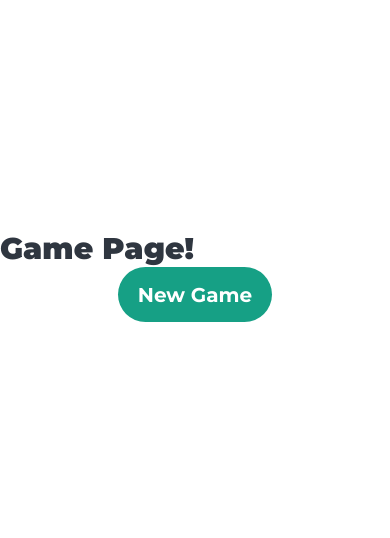
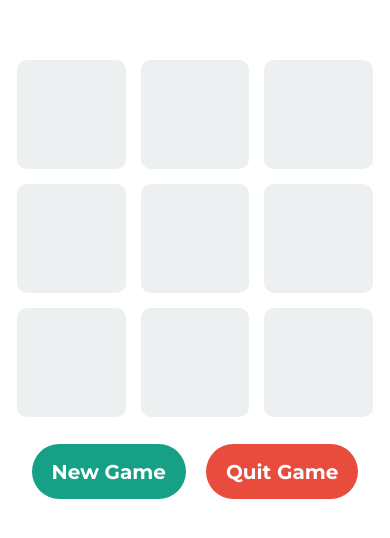
Before and after one commit to nrzky/tic-tac-toe, a React Native app: screen /Game in a window 390 px wide. Shown: the part 146-684 px from the top of the page. Built offline with nearby package versions, Linux system fonts and the light colour scheme.

Commit message:
Improve Board component

```diff
--- a/src/components/Touchable/Touchable.tsx
+++ b/src/components/Touchable/Touchable.tsx
@@ -39,7 +39,7 @@ const Touchable: React.FC<TouchableProps> = ({
   return (
     <StyledTouchable
       {...props}
-      style={[style, { transform: [{ scale: offset }] }]}
+      style={[{ transform: [{ scale: offset }] }, style]}
       activeOpacity={activeOpacity}
       onPressIn={handlePressIn}
       onPressOut={handlePressOut}
--- a/src/themes/PrimaryTheme.tsx
+++ b/src/themes/PrimaryTheme.tsx
@@ -9,6 +9,7 @@ const PrimaryTheme: DefaultTheme = {
     background: '#ffffff',
     title: '#2f3640',
     subtitle: '#535c68',
+    board: '#ecf0f1',
     transparent: 'transparent',
   },
 };
--- a/src/types/styled.d.ts
+++ b/src/types/styled.d.ts
@@ -10,6 +10,7 @@ declare module 'styled-components' {
       background: string;
       title: string;
       subtitle: string;
+      board: string;
       transparent: string;
     };
   }
--- /dev/null
+++ b/src/views/Game/Board.tsx
@@ -0,0 +1,26 @@
+import * as React from 'react';
+
+import { StyledBoardContainer, StyledBoardTitle } from './Game.styled';
+import { BoardProps } from './Game.types';
+
+const Board: React.FC<BoardProps> = ({
+  style,
+  type,
+  isFinished = false,
+  ...props
+}) => {
+  return (
+    <StyledBoardContainer
+      {...props}
+      style={[style]}
+      type={type}
+      isFinished={isFinished}
+    >
+      <StyledBoardTitle type={type} isFinished={isFinished} font="Black">
+        {type}
+      </StyledBoardTitle>
+    </StyledBoardContainer>
+  );
+};
+
+export default Board;
--- /dev/null
+++ b/src/views/Game/Game.helpers.tsx
@@ -0,0 +1,28 @@
+import { GetBoardTitleColor } from './Game.types';
+
+export const getBoardColors: GetBoardTitleColor = (params) => {
+  const result: { backgroundColor: string; textColor: string } = {
+    backgroundColor: params.colors.board,
+    textColor: 'transparent',
+  };
+
+  if (params.type === 'X') {
+    result.textColor = params.isFinished
+      ? params.colors.white
+      : params.colors.primary;
+    result.backgroundColor = params.isFinished
+      ? params.colors.primary
+      : params.colors.board;
+  }
+
+  if (params.type === 'O') {
+    result.textColor = params.isFinished
+      ? params.colors.white
+      : params.colors.secondary;
+    result.backgroundColor = params.isFinished
+      ? params.colors.secondary
+      : params.colors.board;
+  }
+
+  return result;
+};
--- /dev/null
+++ b/src/views/Game/Game.styled.tsx
@@ -0,0 +1,52 @@
+import styled from 'styled-components/native';
+import { Dimensions } from 'react-native';
+
+import { Touchable, Text, View } from '@app/components';
+
+import { StyledBoardContainerProps, StyledBoardTitleProps } from './Game.types';
+import { getBoardColors } from './Game.helpers';
+
+const { width } = Dimensions.get('window');
+
+const ITEM_SIZE = width * 0.33 - 20;
+
+export const StyledBoardContainer = styled(
+  Touchable
+)<StyledBoardContainerProps>((props) => ({
+  height: ITEM_SIZE,
+  width: ITEM_SIZE,
+  backgroundColor: getBoardColors({
+    type: props.type,
+    isFinished: props.isFinished,
+    colors: props.theme.colors,
+  }).backgroundColor,
+  borderRadius: 10,
+  justifyContent: 'center',
+  alignItems: 'center',
+  margin: 7.5,
+}));
+
+export const StyledBoardTitle = styled(Text)<StyledBoardTitleProps>(
+  (props) => ({
+    fontSize: ITEM_SIZE * 0.7,
+    color: getBoardColors({
+      type: props.type,
+      isFinished: props.isFinished,
+      colors: props.theme.colors,
+    }).textColor,
+  })
+);
+
+export const StyledGameContainer = styled(View)({
+  flexWrap: 'wrap',
+  flexDirection: 'row',
+  justifyContent: 'center',
+  alignItems: 'start',
+});
+
+export const StyledButtonContainer = styled(View)({
+  flexDirection: 'row',
+  justifyContent: 'center',
+  alignItems: 'center',
+  marginTop: 20,
+});
--- a/src/views/Game/Game.tsx
+++ b/src/views/Game/Game.tsx
@@ -1,13 +1,69 @@
 import * as React from 'react';
 import { StyleSheet } from 'react-native';
 
-import { Button, Container, Text } from '@app/components';
+import { Button, Container } from '@app/components';
+
+import { StyledButtonContainer, StyledGameContainer } from './Game.styled';
+import Board from './Board';
+import { BoardType, GameStateType } from './Game.types';
 
 const Game: React.FC = () => {
+  const [playerType, setPlayerType] = React.useState<BoardType>('X');
+  const [gameState, setGameState] = React.useState<GameStateType[]>(
+    [...Array(9)].map(() => undefined)
+  );
+
+  const handlePressItem = React.useCallback(
+    (index: number) => {
+      setGameState((currentGameState: GameStateType[]) => {
+        return currentGameState.map((board, boardIndex) => {
+          if (typeof board === 'string') {
+            return board;
+          }
+
+          if (boardIndex === index) {
+            setPlayerType((currentPlayerType) =>
+              currentPlayerType === 'X' ? 'O' : 'X'
+            );
+
+            return playerType;
+          }
+
+          return board;
+        });
+      });
+    },
+    [playerType]
+  );
+
   return (
     <Container style={styles.container}>
-      <Text font="Black">Game Page!</Text>
-      <Button>New Game</Button>
+      <StyledGameContainer>
+        {gameState.map((item: GameStateType, index: number) => (
+          <Board
+            key={index.toString()}
+            type={item}
+            isFinished={(() => {
+              let count = 0;
+
+              gameState.forEach((board) => {
+                if (typeof board === 'string') {
+                  count++;
+                }
+              });
+
+              return count === 5 && item === 'X';
+            })()}
+            onPress={() => handlePressItem(index)}
+          />
+        ))}
+      </StyledGameContainer>
+      <StyledButtonContainer>
+        <Button style={styles.button}>New Game</Button>
+        <Button style={styles.button} type="secondary">
+          Quit Game
+        </Button>
+      </StyledButtonContainer>
     </Container>
   );
 };
@@ -19,4 +75,7 @@ const styles = StyleSheet.create({
     flex: 1,
     justifyContent: 'center',
   },
+  button: {
+    marginHorizontal: 10,
+  },
 });
```
Also changed, not shown: src/views/Game/Game.types.tsx (added, +28 -0 lines).
